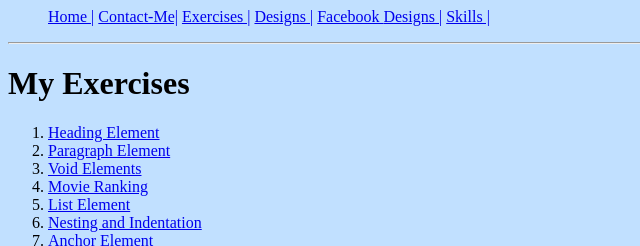
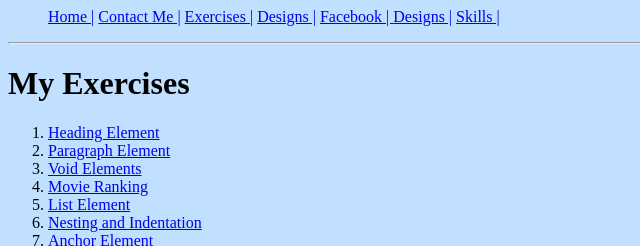
Before and after one commit to g-jgale/html-portfolio, a plain HTML site: page exercises.html in a window 1280 px wide. Shown: the top 246 px of the page, 0-640 px from the left. Drawn offline with Linux system fonts and the light colour scheme.

Commit message:
Update exercises.html

```diff
--- a/exercises.html
+++ b/exercises.html
@@ -2,10 +2,10 @@
 
 <ol>
       <a href="exercise-11-my-portfolio.html">Home |</a>
-        <a href="contact-me.html">Contact-Me|</a>
+        <a href="contact-me.html">Contact Me |</a>
         <a href="exercises.html">Exercises |</a>
         <a href="exercise-10-designs.html">Designs |</a>
-        <a href="https://www.facebook.com/">Facebook </a>
+        <a href="https://www.facebook.com/">Facebook | </a>
         <a href="exercise-10-designs.html">Designs |</a>
         <a href="skills.html">Skills |</a>
 </ol>
```
